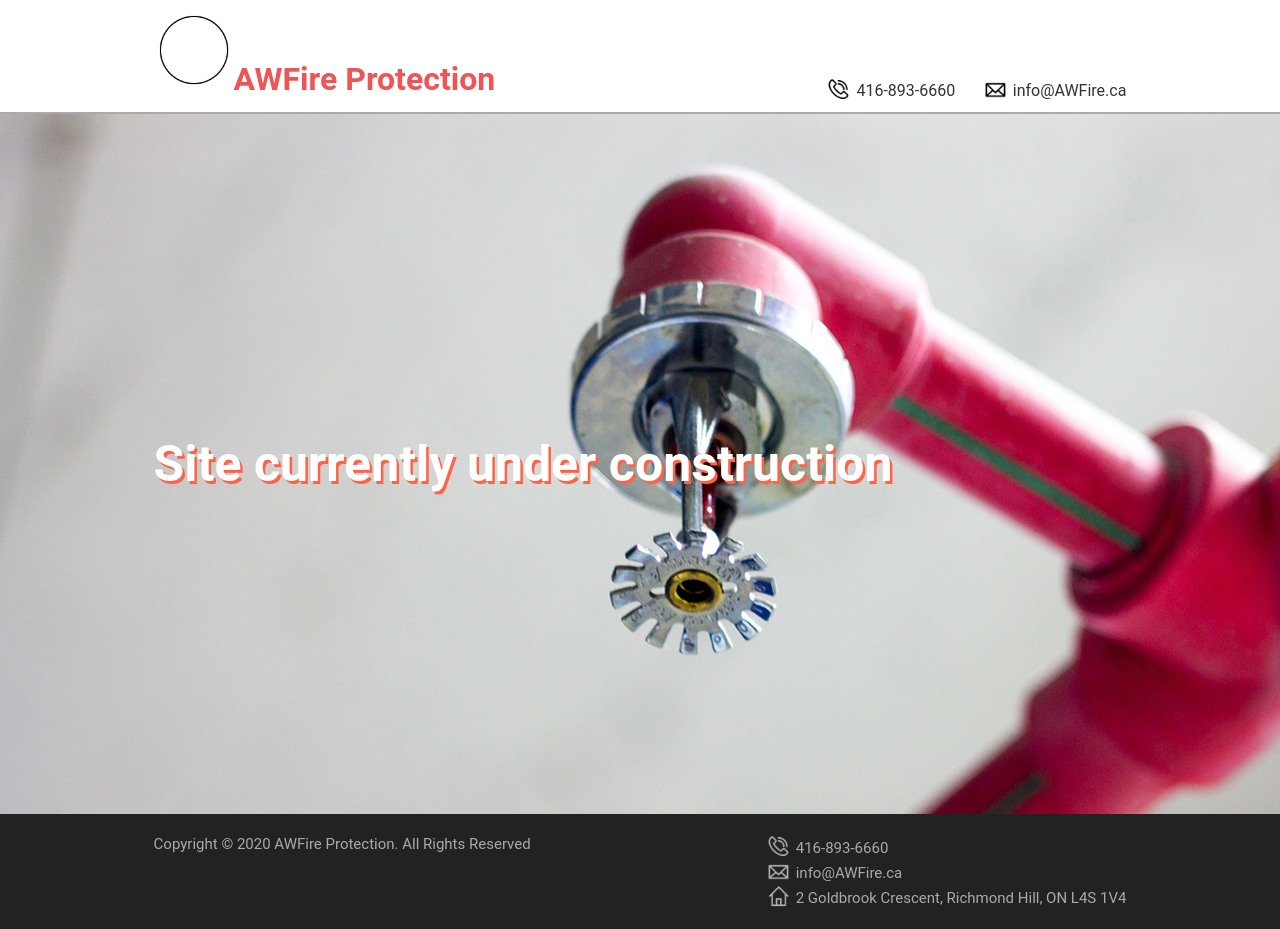
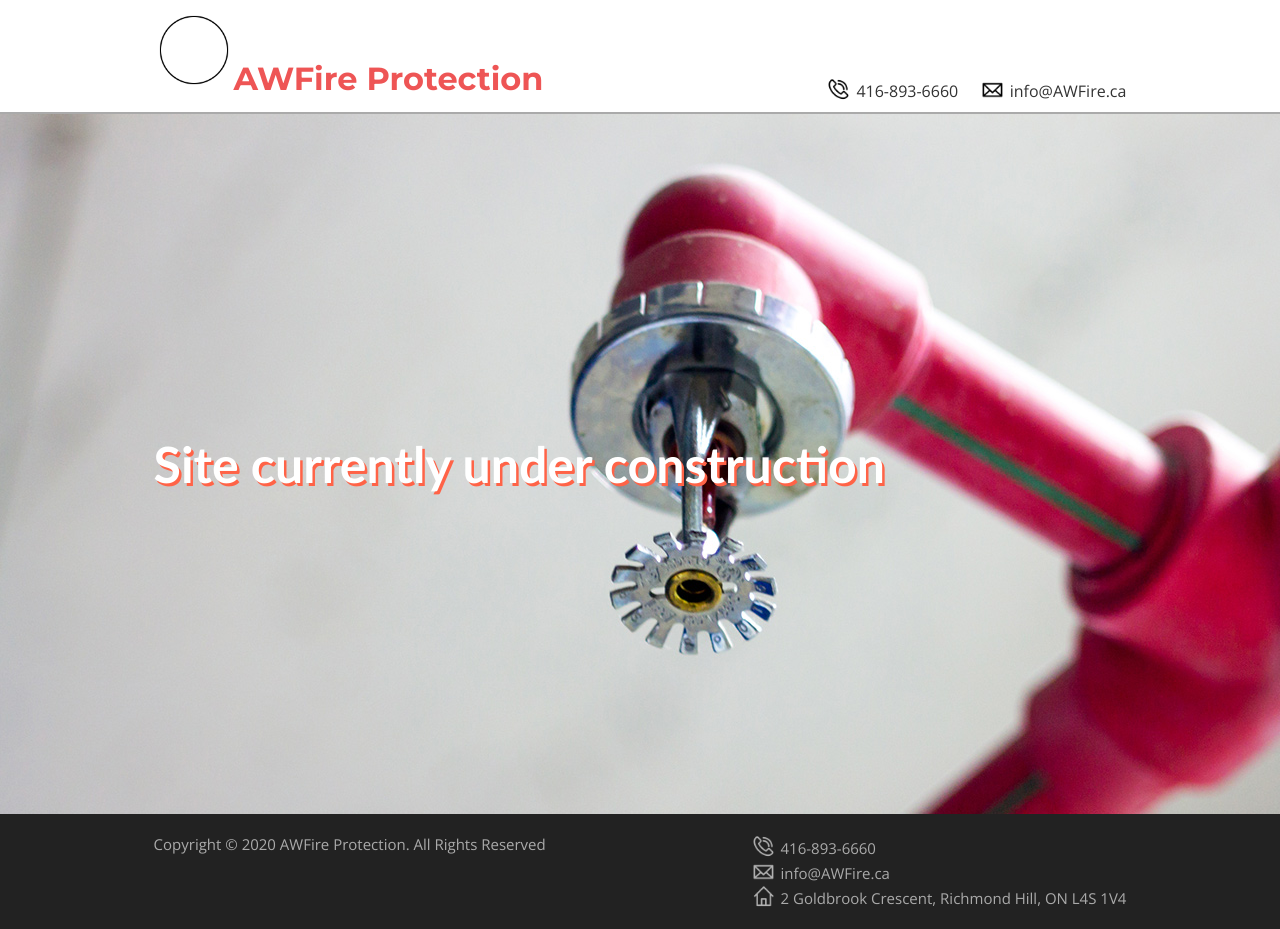
Before and after one commit to jerry7i/awfire, a React (Create React App) app: page / in a window 1280 px wide. Built offline with nearby package versions, Linux system fonts and the light colour scheme.

Commit message:
update fonts

```diff
--- a/public/index.html
+++ b/public/index.html
@@ -10,6 +10,7 @@
       content="Web site created using create-react-app"
     />
     <link rel="apple-touch-icon" href="%PUBLIC_URL%/logo192.png" />
+    <link href="https://fonts.googleapis.com/css2?family=Montserrat:wght@700&family=Open+Sans&display=swap" rel="stylesheet">
     <!--
       manifest.json provides metadata used when your web app is installed on a
       user's mobile device or desktop. See https://developers.google.com/web/fundamentals/web-app-manifest/
--- a/src/App.css
+++ b/src/App.css
@@ -12,7 +12,6 @@
 	box-sizing: border-box;
 	margin: 0;
 	padding: 0;
-	font-family: 'Roboto', sans-serif;
 }
 
 a {
@@ -20,6 +19,14 @@
 	text-decoration: none;
 }
 
+h1 {
+	font-family: 'Trebuchet MS', 'Lucida Sans Unicode', 'Lucida Grande', 'Lucida Sans', Arial, sans-serif;
+}
+
+p {
+	font-family: 'Open Sans', Arial, sans-serif;
+}
+
 code {
   font-family: source-code-pro, Menlo, Monaco, Consolas, 'Courier New',
     monospace;
--- a/src/components/Header.js
+++ b/src/components/Header.js
@@ -37,6 +37,7 @@
 `;
 
 const HeaderTitle = styled.h1`
+	font-family: 'Montserrat', sans-serif;
 	display: inline-block;
 	color: #e55;
 `;
```
